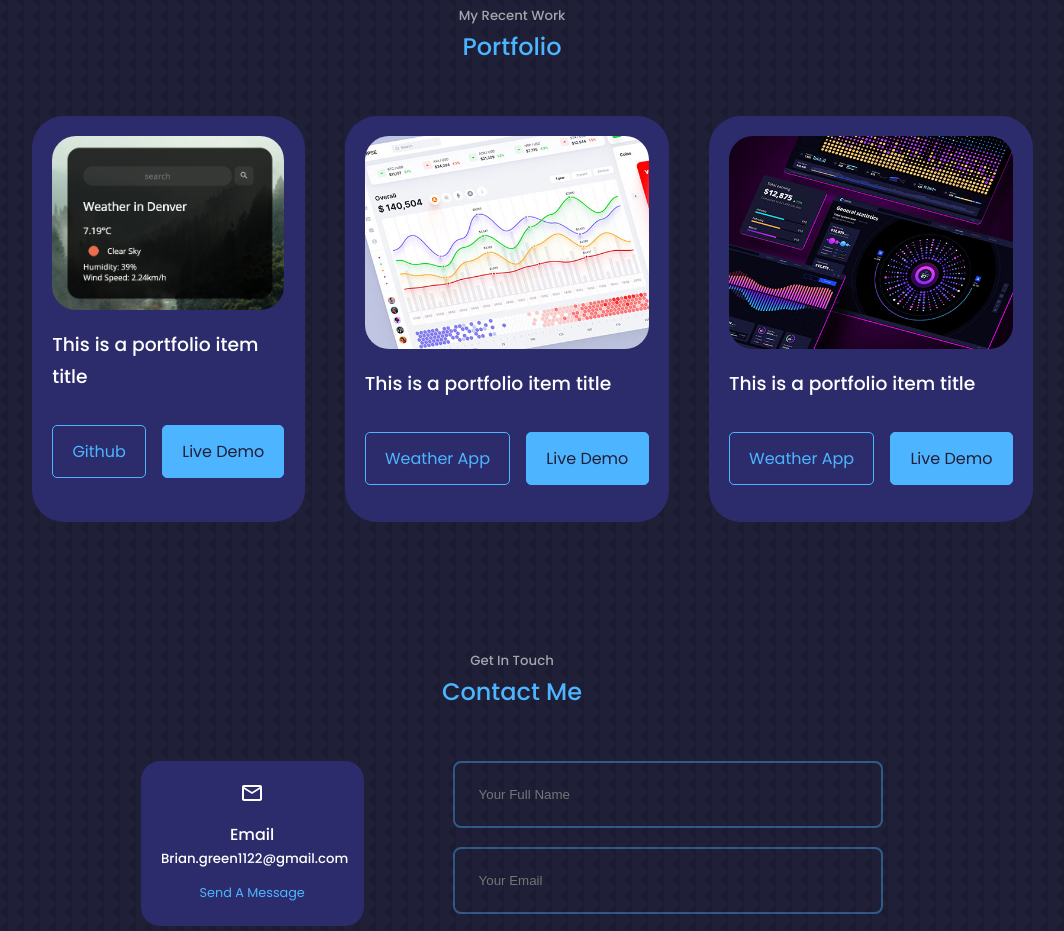
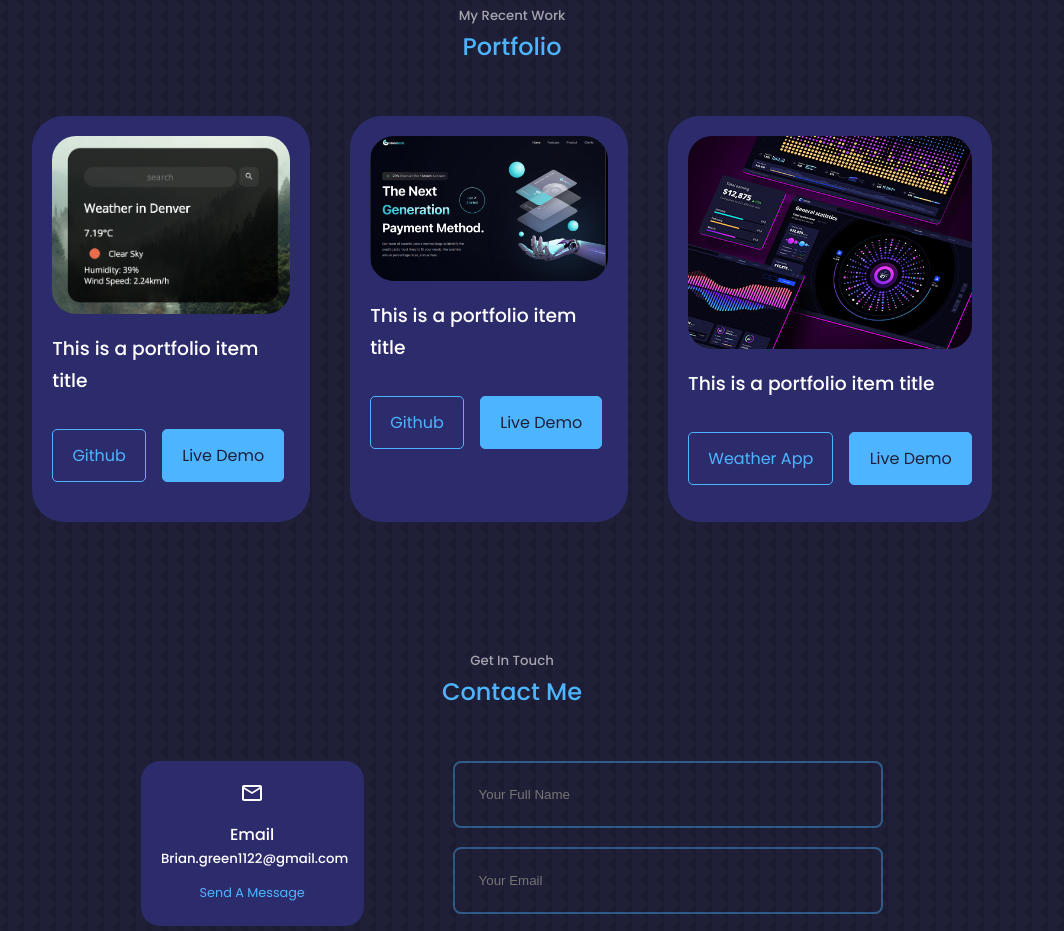
Before and after one commit to briangreen2/react-portfolio, a React (Create React App) app: page / in a window 1280 px wide. Shown: the part 2200-3131 px from the top of the page, without its empty margins (128-1192 px from the left). Built offline with nearby package versions, Linux system fonts and the light colour scheme.

Commit message:
second commit

```diff
--- a/src/Components/portfolio/Portfolio.jsx
+++ b/src/Components/portfolio/Portfolio.jsx
@@ -1,11 +1,10 @@
 import React from 'react'
 import './portfolio.css'
+import HOOB from '../../assets/hoobank-image.png'
 import WEATHER from '../../assets/Weather-app-image.png'
 import IMG1 from '../../assets/portfolio1.jpg'
 import IMG2 from '../../assets/portfolio2.jpg'
-import IMG3 from '../../assets/portfolio3.jpg'
-import IMG4 from '../../assets/portfolio4.jpg'
-import IMG5 from '../../assets/portfolio5.png'
+
 
 const Portfolio = () => {
   return (
@@ -20,18 +19,18 @@ const Portfolio = () => {
           </div>
           <h3>This is a portfolio item title</h3>
           <div className="portfolio__item-cta">
-          <a href="https://github.com/briangreen2/Weather_Website" className='btn' target='_blank'>Github</a>
-          <a href="https://briangreen2.github.io/Weather_Website/" className='btn btn-primary' target='_blank'>Live Demo</a>
+            <a href="https://github.com/briangreen2/Weather_Website" className='btn' target='_blank'>Github</a>
+            <a href="https://briangreen2.github.io/Weather_Website/" className='btn btn-primary' target='_blank'>Live Demo</a>
           </div>
         </article>
         <article className='portfolio__item'>
           <div className="portfolio__item-image">
-            <img src={IMG1} alt="" />
+            <img src={HOOB} alt="" />
           </div>
           <h3>This is a portfolio item title</h3>
           <div className="portfolio__item-cta">
-          <a href="https://github.com/briangreen2" className='btn' target='_blank'>Weather App</a>
-          <a href="https://briangreen2.github.io/Weather_Website/" className='btn btn-primary' target='_blank'>Live Demo</a>
+            <a href="https://github.com/briangreen2/react-hoobank" className='btn' target='_blank'>Github</a>
+            <a href="https://react-hoobank-dun.vercel.app/#home" className='btn btn-primary' target='_blank'>Live Demo</a>
           </div>
         </article>
         <article className='portfolio__item'>
@@ -40,13 +39,13 @@ const Portfolio = () => {
           </div>
           <h3>This is a portfolio item title</h3>
           <div className="portfolio__item-cta">
-          <a href="https://github.com/briangreen2" className='btn' target='_blank'>Weather App</a>
-          <a href="https://briangreen2.github.io/Weather_Website/" className='btn btn-primary' target='_blank'>Live Demo</a>
+            <a href="https://github.com/briangreen2" className='btn' target='_blank'>Weather App</a>
+            <a href="#" className='btn btn-primary' target='_blank'>Live Demo</a>
           </div>
         </article>
       </div>
     </section>
-    )
+  )
 }
 
 export default Portfolio
```
Also changed, not shown: src/assets/hoobank-image.png (added).
